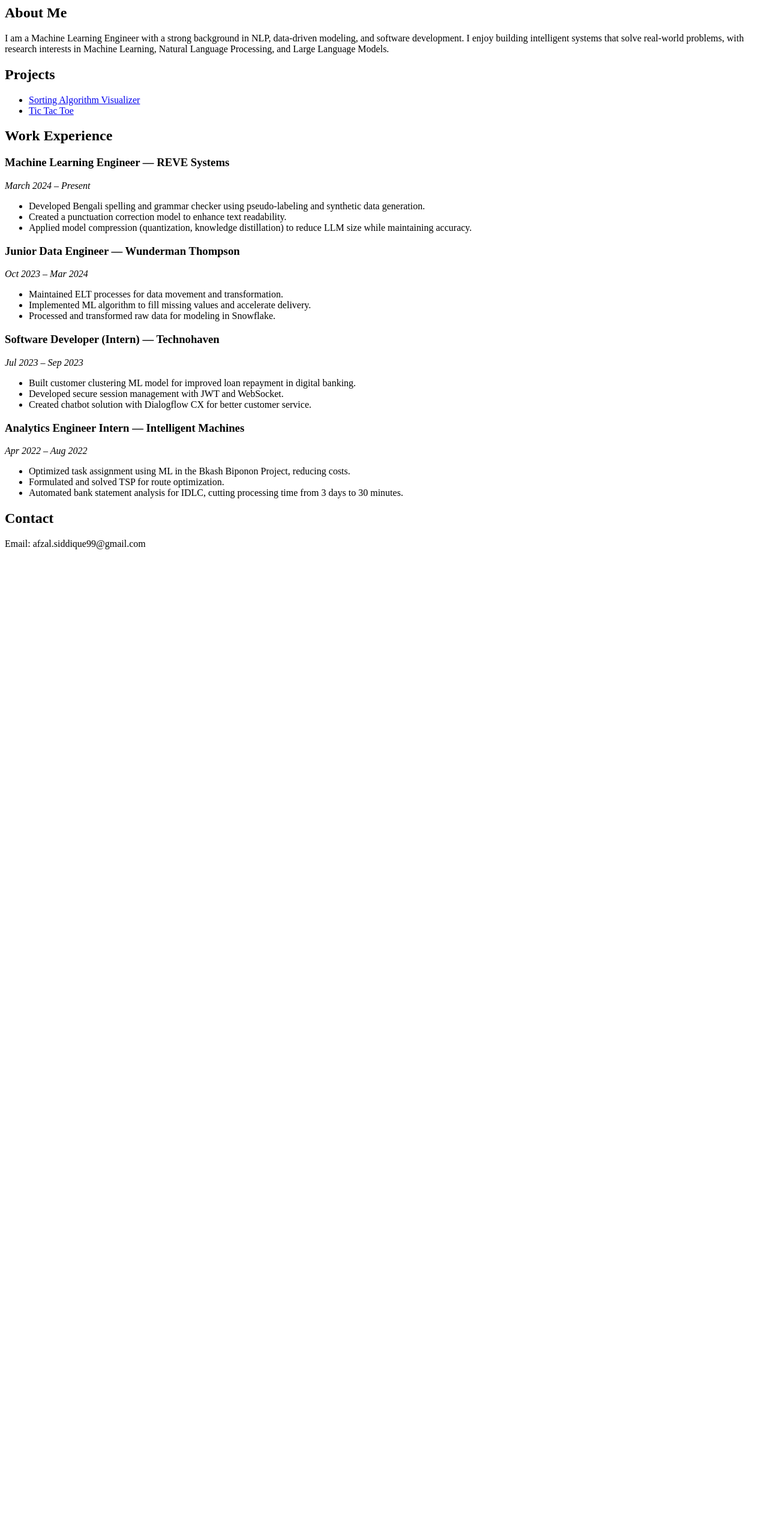
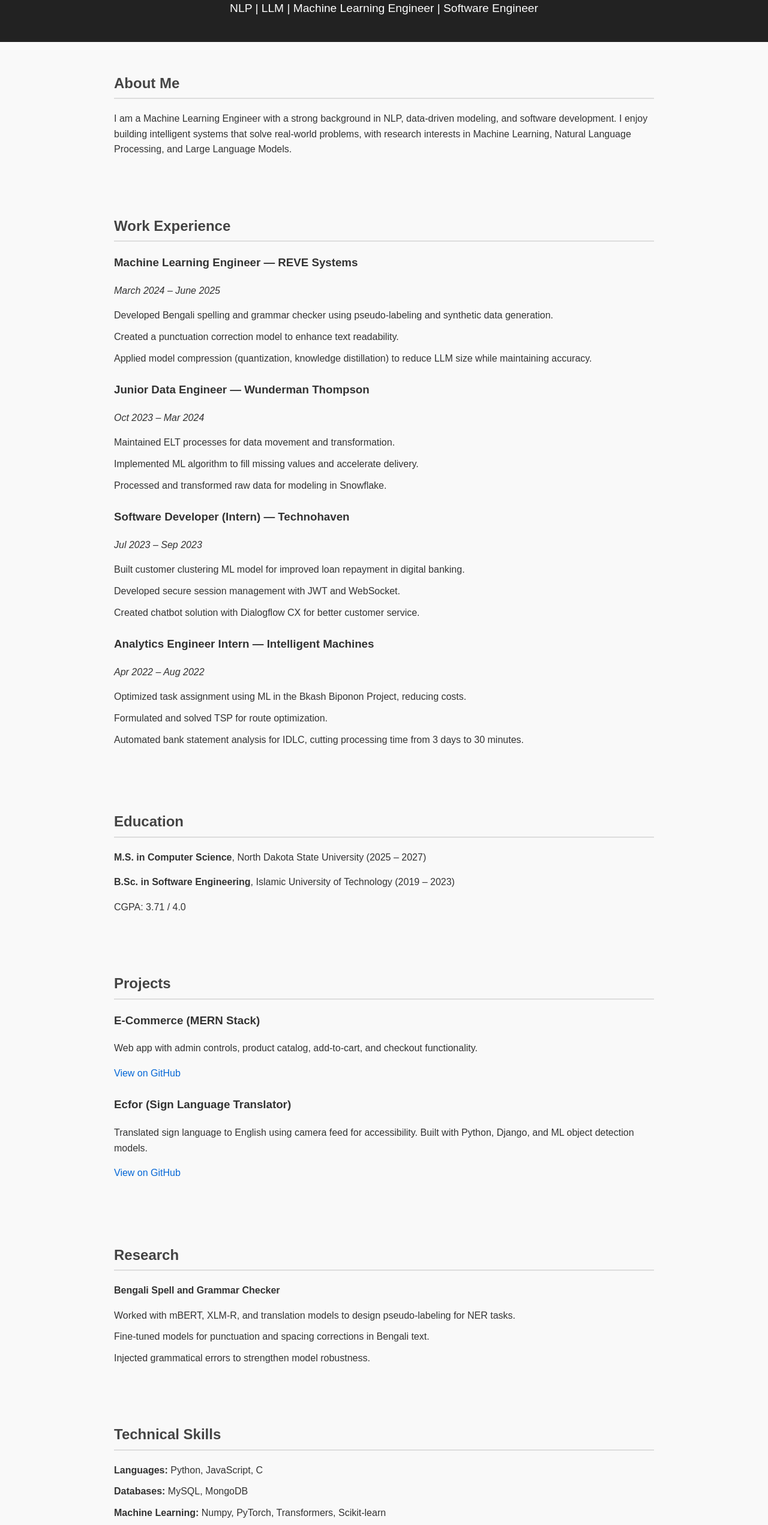
Before and after one commit to afzalsiddique/afzalsiddique, a plain HTML site: page index.html in a window 1280 px wide. Shown: the part 110-2653 px from the top of the page at 60% size. Before the commit the page ends 1042 px from the top, so only its background shows below. Drawn offline with Linux system fonts and the light colour scheme.

Commit message:
add css. add content for different sections. (issues #2 #3)

```diff
--- a/index.html
+++ b/index.html
@@ -4,11 +4,72 @@
   <meta charset="UTF-8">
   <meta name="viewport" content="width=device-width, initial-scale=1.0">
   <title>Afzal Siddique | Portfolio</title>
+  <style>
+    body {
+      font-family: Arial, sans-serif;
+      margin: 0;
+      padding: 0;
+      line-height: 1.6;
+      background-color: #f9f9f9;
+      color: #333;
+    }
+    header {
+      background: #222;
+      color: #fff;
+      text-align: center;
+      padding: 40px 20px;
+    }
+    header h1 {
+      margin: 0;
+      font-size: 2.5rem;
+    }
+    header p {
+      margin: 5px 0 0;
+      font-size: 1.2rem;
+    }
+    section {
+      padding: 30px 20px;
+      max-width: 900px;
+      margin: auto;
+    }
+    h2 {
+      border-bottom: 2px solid #ddd;
+      padding-bottom: 5px;
+      margin-bottom: 20px;
+      color: #444;
+    }
+    ul {
+      list-style: none;
+      padding: 0;
+    }
+    ul li {
+      margin-bottom: 10px;
+    }
+    .project, .experience {
+      margin-bottom: 25px;
+    }
+    a {
+      color: #0366d6;
+      text-decoration: none;
+    }
+    a:hover {
+      text-decoration: underline;
+    }
+    footer {
+      background: #222;
+      color: #fff;
+      text-align: center;
+      padding: 15px;
+      margin-top: 40px;
+    }
+  </style>
 </head>
 <body>
+
+  <!-- Header -->
   <header>
     <h1>Afzal Siddique</h1>
-    <p>Machine Learning Engineer | NLP | Data Enthusiast</p>
+    <p>NLP | LLM | Machine Learning Engineer | Software Engineer</p>
   </header>
 
   <!-- About -->
@@ -17,18 +78,13 @@
     <p>I am a Machine Learning Engineer with a strong background in NLP, data-driven modeling, and software development. I enjoy building intelligent systems that solve real-world problems, with research interests in Machine Learning, Natural Language Processing, and Large Language Models.</p>
   </section>
 
-  <h2>Projects</h2>
-  <ul>
-    <li><a href="https://github.com/afzalsiddique/SortingAlgorithmVisualizer">Sorting Algorithm Visualizer</a></li>
-    <li><a href="https://github.com/afzalsiddique/TicTacToe">Tic Tac Toe</a></li>
-  </ul>
-
+  <!-- Work Experience -->
   <section>
     <h2>Work Experience</h2>
 
     <div class="experience">
       <h3>Machine Learning Engineer — REVE Systems</h3>
-          <p><em>March 2024 – Present</em></p>
+      <p><em>March 2024 – June 2025</em></p>
       <ul>
         <li>Developed Bengali spelling and grammar checker using pseudo-labeling and synthetic data generation.</li>
         <li>Created a punctuation correction model to enhance text readability.</li>
@@ -67,8 +123,85 @@
     </div>
   </section>
 
+  <!-- Education -->
+  <section>
+    <h2>Education</h2>
+    <div>
+    <p><strong>M.S. in Computer Science</strong>, North Dakota State University (2025 – 2027)</p>
+    </div>
+    <div>
+      <p><strong>B.Sc. in Software Engineering</strong>, Islamic University of Technology (2019 – 2023)</p>
+      <p>CGPA: 3.71 / 4.0</p>
+    </div>
 
+  </section>
+
+  <!-- Projects -->
+  <section>
+    <h2>Projects</h2>
+    <div class="project">
+      <h3>E-Commerce (MERN Stack)</h3>
+      <p>Web app with admin controls, product catalog, add-to-cart, and checkout functionality.</p>
+      <a href="https://github.com/afzalsiddique">View on GitHub</a>
+    </div>
+
+    <div class="project">
+      <h3>Ecfor (Sign Language Translator)</h3>
+      <p>Translated sign language to English using camera feed for accessibility. Built with Python, Django, and ML object detection models.</p>
+      <a href="https://github.com/afzalsiddique">View on GitHub</a>
+    </div>
+  </section>
+
+  <!-- Research -->
+  <section>
+    <h2>Research</h2>
+    <p><strong>Bengali Spell and Grammar Checker</strong></p>
+    <ul>
+      <li>Worked with mBERT, XLM-R, and translation models to design pseudo-labeling for NER tasks.</li>
+      <li>Fine-tuned models for punctuation and spacing corrections in Bengali text.</li>
+      <li>Injected grammatical errors to strengthen model robustness.</li>
+    </ul>
+  </section>
+
+  <!-- Skills -->
+  <section>
+    <h2>Technical Skills</h2>
+    <ul>
+      <li><strong>Languages:</strong> Python, JavaScript, C</li>
+      <li><strong>Databases:</strong> MySQL, MongoDB</li>
+      <li><strong>Machine Learning:</strong> Numpy, PyTorch, Transformers, Scikit-learn</li>
+      <li><strong>Frontend:</strong> React, HTML, CSS</li>
+      <li><strong>Backend:</strong> NodeJS, ExpressJS</li>
+    </ul>
+  </section>
+
+  <!-- Problem Solving -->
+  <section>
+    <h2>Problem Solving</h2>
+    <ul>
+      <li><strong>LeetCode:</strong> Top 4% (Contest rating 1926), 1200+ problems solved. Profile Link: <a href="https://www.leetcode.com/afzalsiddique">leetcode.com/afzalsiddique</a></li>
+      <li><strong>Codeforces:</strong> 165 problems solved</li>
+    </ul>
+  </section>
+
+  <!-- Certifications -->
+  <section>
+    <h2>Certifications</h2>
+    <p>Deep Learning Specialization — Coursera</p>
+  </section>
+
+  <!-- Contact -->
+  <section>
     <h2>Contact</h2>
-  <p>Email: afzal.siddique99@gmail.com</p>
+    <p>Email: <a href="mailto:afzal.siddique99@gmail.com">afzal.siddique99@gmail.com</a></p>
+    <p>LinkedIn: <a href="https://www.linkedin.com/in/afzalsiddique/">linkedin.com/in/afzalsiddique</a></p>
+    <p>GitHub: <a href="https://github.com/afzalsiddique">github.com/afzalsiddique</a></p>
+  </section>
+
+  <!-- Footer -->
+  <footer>
+    <p>© 2025 Afzal Siddique</p>
+  </footer>
+
 </body>
 </html>
```
Lines whose indentation alone changed are shown as unchanged.
